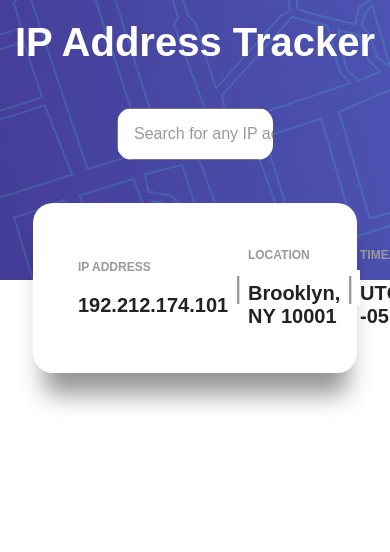
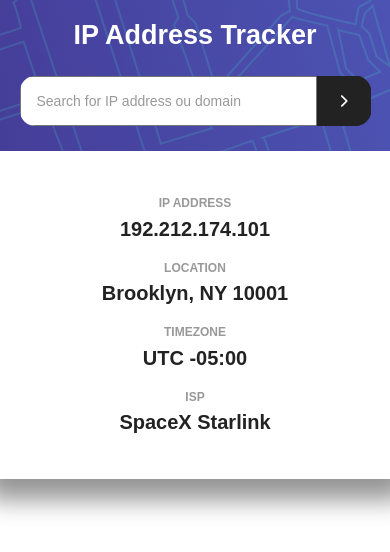
Before and after one commit to natelufuluabo/IP-Tracker, a React (Vite) app: page / in a window 390 px wide. Shown: the top 552 px of the page. Built offline with nearby package versions, Linux system fonts and the light colour scheme.

Commit message:
made the ui responsive

```diff
--- a/src/App.jsx
+++ b/src/App.jsx
@@ -11,7 +11,7 @@ function App() {
       <div className="absoluteContainer">
         <h1>IP Address Tracker</h1>
         <div className="ipInputCotainer">
-          <input type='text' className='ipInput' placeholder='Search for any IP address ou domain' />
+          <input type='text' className='ipInput' placeholder='Search for IP address ou domain' />
           <button><i className="fa-solid fa-chevron-right"></i></button>
         </div>
         <div className='infosContainer'>
--- a/src/styles.css
+++ b/src/styles.css
@@ -10,11 +10,13 @@ body, html {
 
 #root {
     height: 100%;
+    width: 100%;
 }
 
 .mainContainer {
     position: relative;
     height: 100%;
+    width: 100%;
 }
 
 .absoluteContainer {
@@ -100,3 +102,38 @@ body, html {
     font-size: 2rem;
     color: #222;
 }
+
+@media (max-width: 1000px) {
+    .absoluteContainer {
+        text-align: center;
+        gap: 2.5rem;
+    }
+
+    .absoluteContainer > h1 {
+        font-size: 2.7rem;
+    }
+
+    .ipInputCotainer {
+        width: 90%;
+        display: grid;
+        grid-template-columns: 5.5fr 1fr;
+    }
+
+    .ipInput, .ipInput::placeholder {
+        font-size: 1.4rem;
+    }
+
+    .infosContainer > button {
+        display: none;
+    }
+
+    .infosContainer {
+        flex-direction: column;
+        gap: 2rem;
+        width: 90%;
+    }
+
+    .infoContainer {
+        gap: .75rem;
+    }
+}
```
